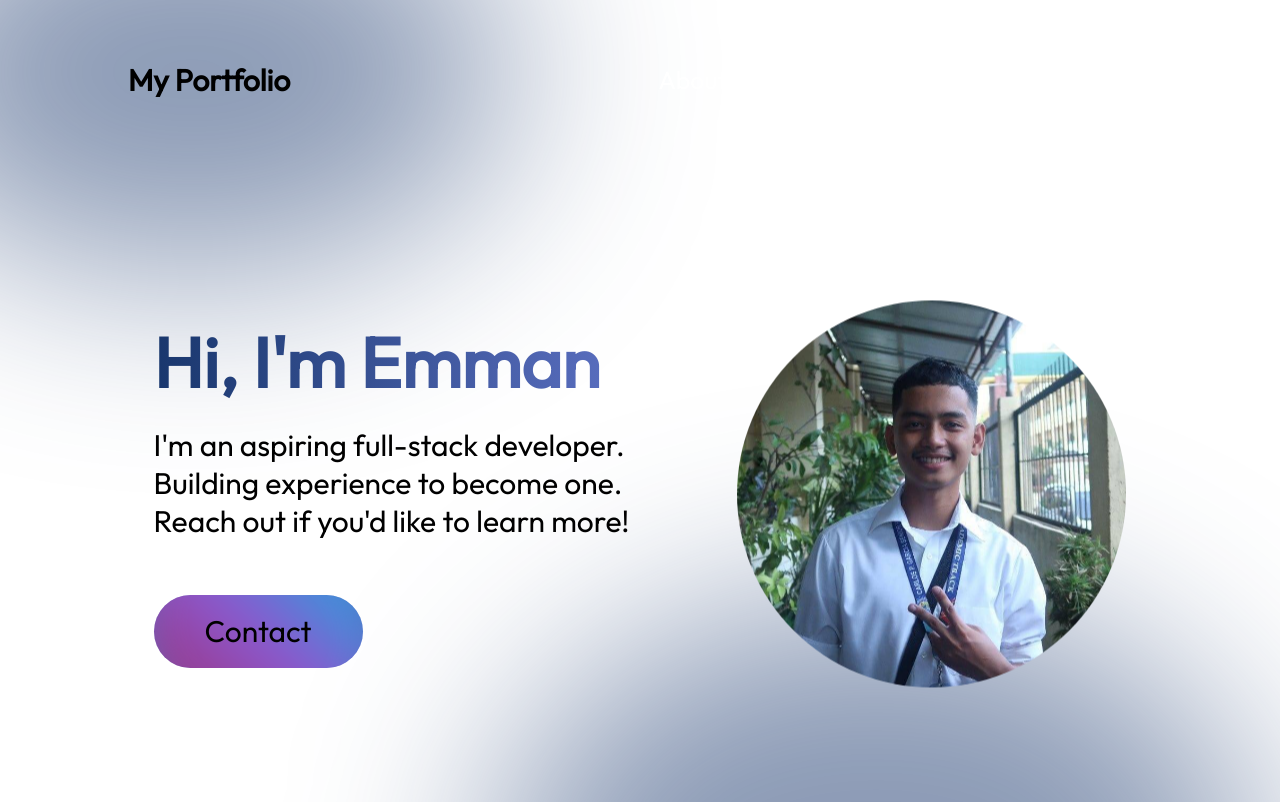
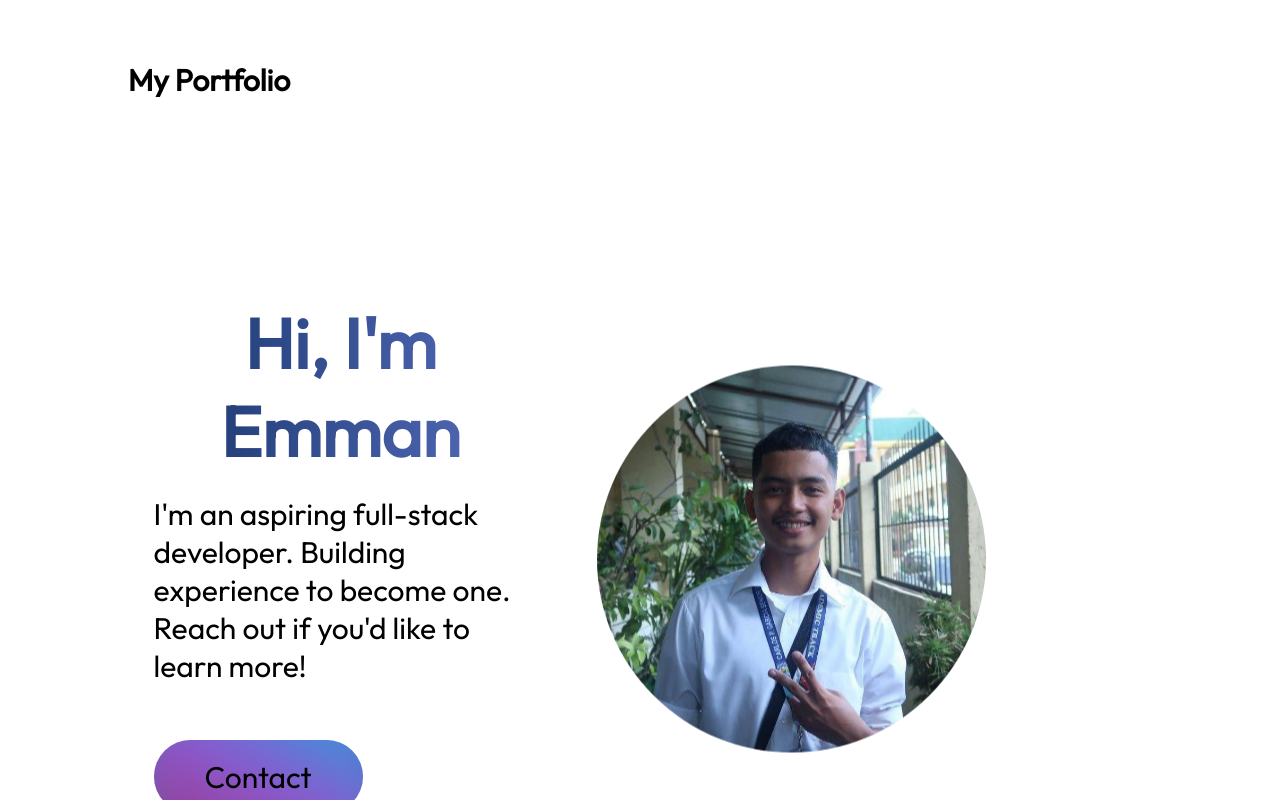
Before and after one commit to Aemonsz2004/react-portfolio, a React (Vite) app: page / in a window 1280 px wide. Shown: the top 802 px of the page. Built offline with nearby package versions, Linux system fonts and the light colour scheme.

Commit message:
removed blurs in hero section

```diff
--- a/src/components/hero/hero.module.css
+++ b/src/components/hero/hero.module.css
@@ -49,7 +49,7 @@
     animation-timing-function: ease-in-out;
 }
 
-.topBlur {
+/* .topBlur {
     position:  absolute;
     width: 50vw;
     height: 50vh;
@@ -62,7 +62,7 @@
     border-radius: 60%;
     background: rgba(25, 55, 109, 0.5);
     filter: blur(100px);
-    z-index: -3;
+    z-index: -1;
 
 }
 .bottomBlur{
@@ -80,7 +80,7 @@
     filter: blur(100px);
     z-index: -1;
 
-}
+} */
 
 /* contact button */
 .contactBtn {
```
